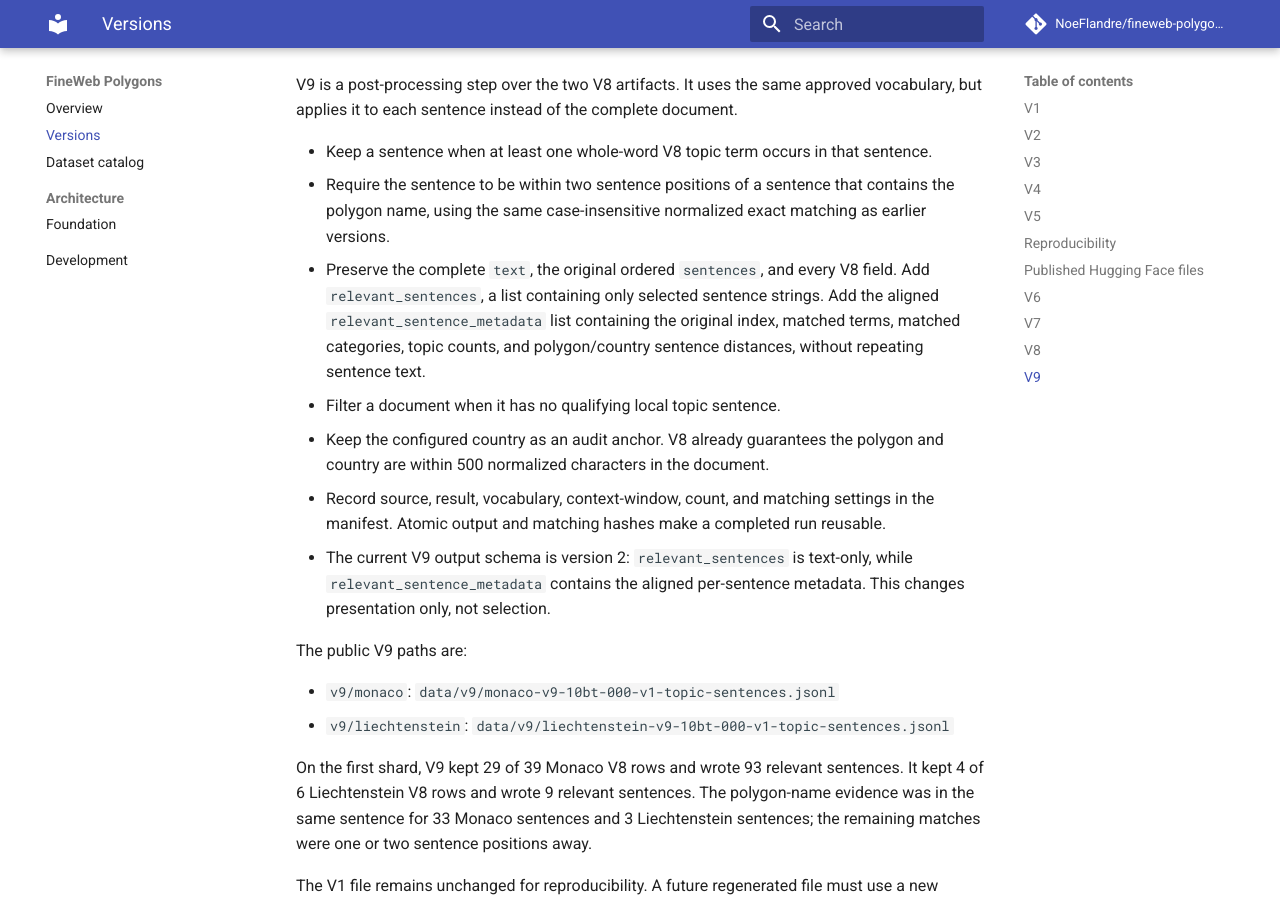
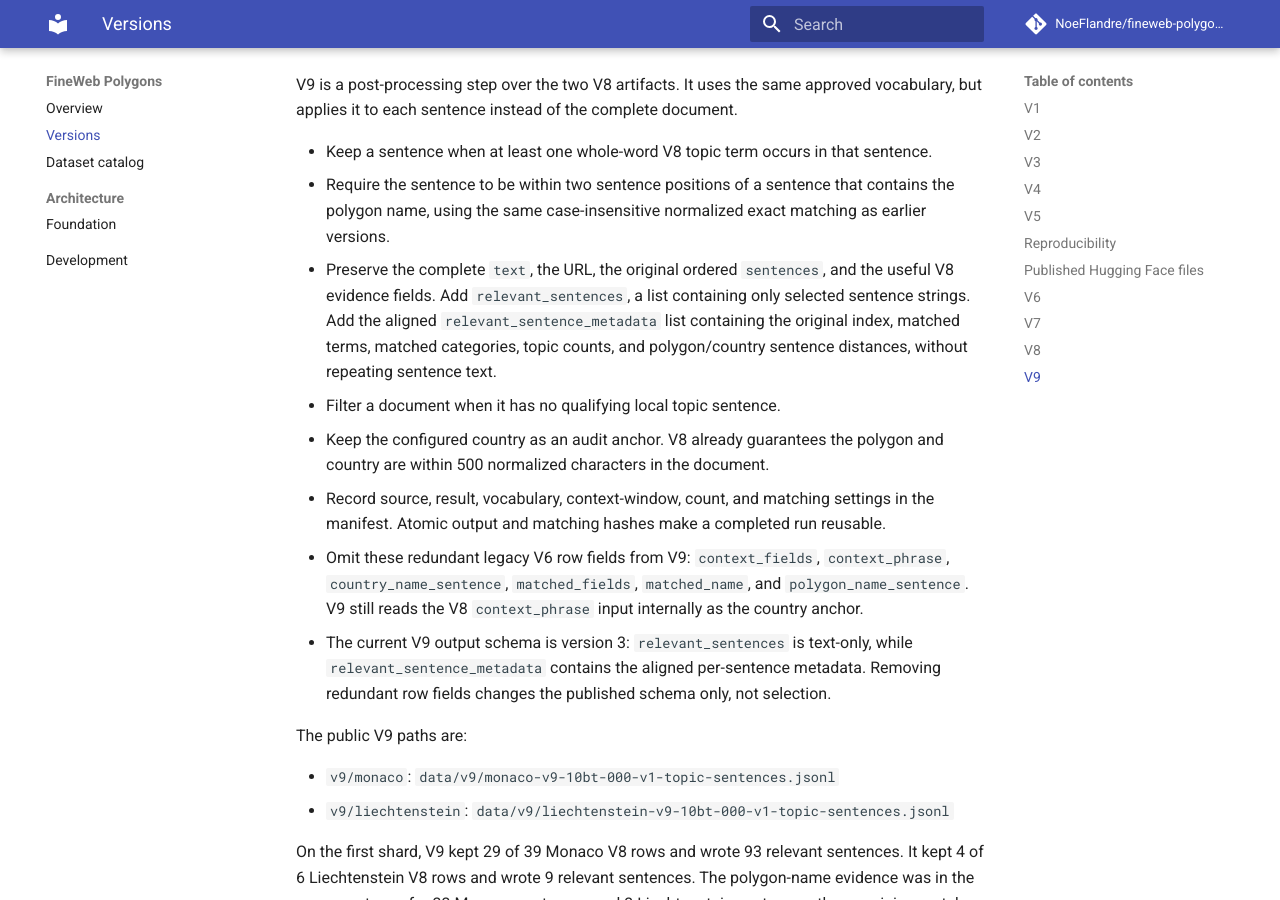
Before and after one commit to NoeFlandre/fineweb-polygons, an MkDocs documentation site: the page built from docs/versions.md, in a window 1280 px wide and 900 px high, scrolled down 5241 px. Built offline with MkDocs 1.6.1 and Material for MkDocs 9.7.7, drawn with Linux system fonts in a browser that asks for light colours; comment, search, counter and statistics services are not loaded.

Commit message:
fix(v9): remove redundant output fields

```diff
--- a/docs/dataset-catalog.json
+++ b/docs/dataset-catalog.json
@@ -154,7 +154,7 @@
         "metadata/v9/liechtenstein/manifest.json"
       ],
       "readme": "data/v9/README.md",
-      "schema_summary": "V8 rows plus relevant_sentences and aligned metadata for topic sentences within two sentence positions of polygon evidence."
+      "schema_summary": "V9 schema version 3: V8 topic sentences within two sentence positions of polygon evidence, with full text and compact aligned metadata; six redundant V6 matching fields are omitted from rows."
     }
   ]
 }
--- a/docs/versions.md
+++ b/docs/versions.md
@@ -185,20 +185,26 @@ document.
 - Require the sentence to be within two sentence positions of a sentence that
   contains the polygon name, using the same case-insensitive normalized exact
   matching as earlier versions.
-- Preserve the complete `text`, the original ordered `sentences`, and every
-  V8 field. Add `relevant_sentences`, a list containing only selected sentence
-  strings. Add the aligned `relevant_sentence_metadata` list containing the
-  original index, matched terms, matched categories, topic counts, and
-  polygon/country sentence distances, without repeating sentence text.
+- Preserve the complete `text`, the URL, the original ordered `sentences`, and
+  the useful V8 evidence fields. Add `relevant_sentences`, a list containing
+  only selected sentence strings. Add the aligned
+  `relevant_sentence_metadata` list containing the original index, matched
+  terms, matched categories, topic counts, and polygon/country sentence
+  distances, without repeating sentence text.
 - Filter a document when it has no qualifying local topic sentence.
 - Keep the configured country as an audit anchor. V8 already guarantees the
   polygon and country are within 500 normalized characters in the document.
 - Record source, result, vocabulary, context-window, count, and matching
   settings in the manifest. Atomic output and matching hashes make a completed
   run reusable.
-- The current V9 output schema is version 2: `relevant_sentences` is text-only,
+- Omit these redundant legacy V6 row fields from V9: `context_fields`,
+  `context_phrase`, `country_name_sentence`, `matched_fields`, `matched_name`,
+  and `polygon_name_sentence`. V9 still reads the V8 `context_phrase` input
+  internally as the country anchor.
+- The current V9 output schema is version 3: `relevant_sentences` is text-only,
   while `relevant_sentence_metadata` contains the aligned per-sentence
-  metadata. This changes presentation only, not selection.
+  metadata. Removing redundant row fields changes the published schema only,
+  not selection.
 
 The public V9 paths are:
 
```
Also changed, not shown: README.md (+7 -2 lines), docs/dataset-catalog.md (+1 -1 lines), docs/development.md (+7 -4 lines), docs/index.md (+1 -1 lines), 3 other files.
